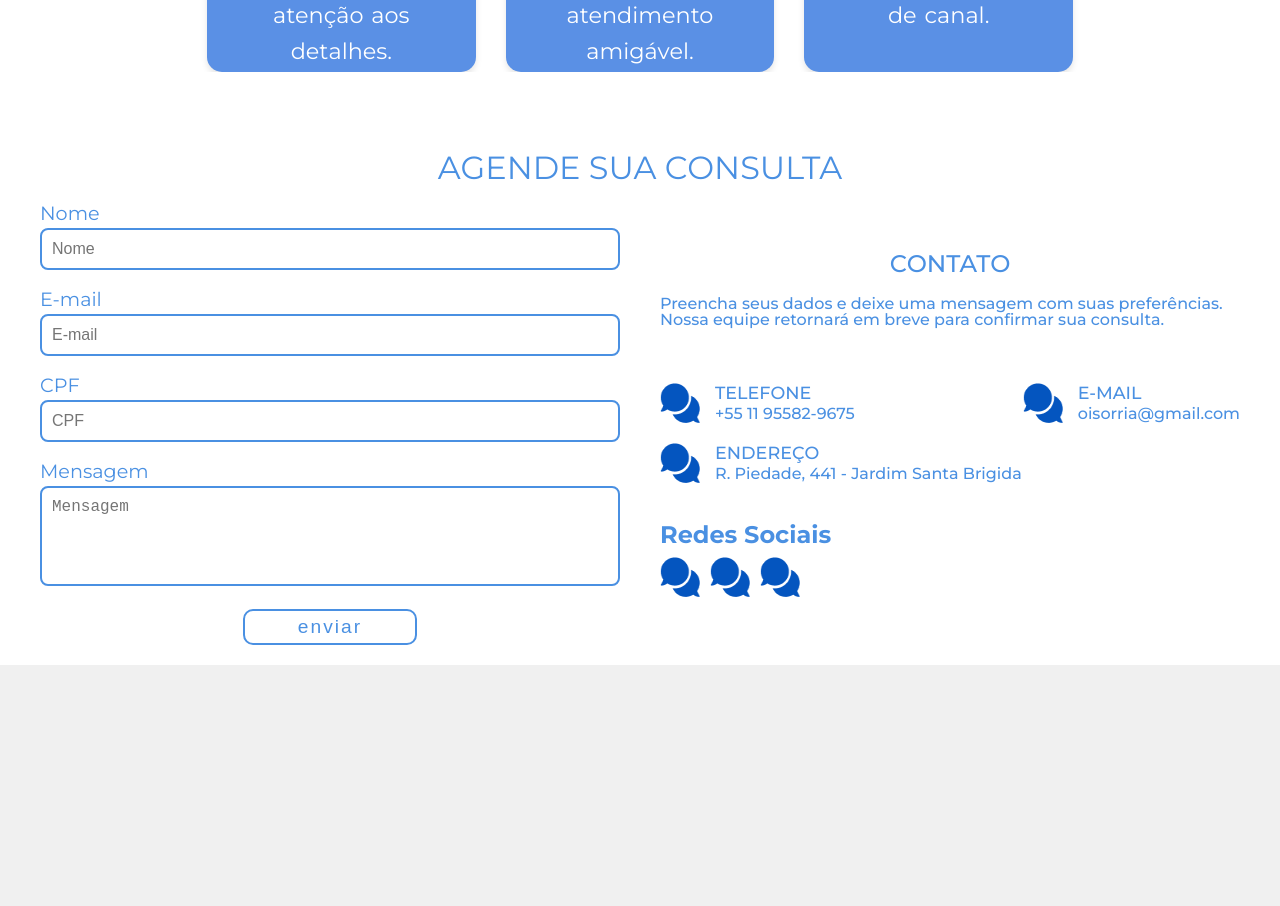
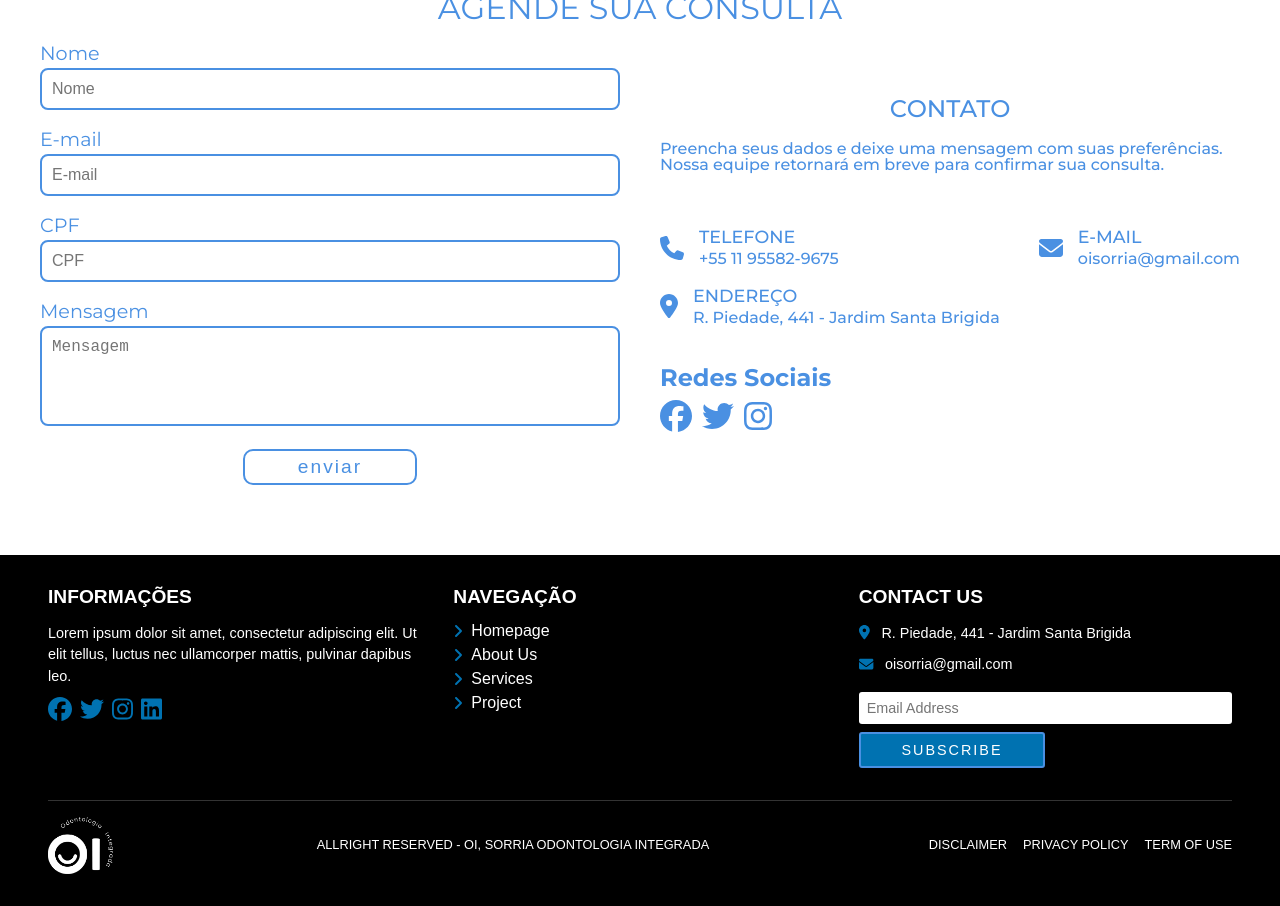
Before and after one commit to maarcos-floriano/Site-Oi-Sorria-App, a React (Vite) app: page / in a window 1280 px wide. Shown: the part 2820-3726 px from the top of the page. Before the commit the page ends 3485 px from the top, so only its background shows below. Built offline with nearby package versions, Linux system fonts and the light colour scheme.

Commit message:
feat: Section Footer e ajustes finais no geral

```diff
--- a/package.json
+++ b/package.json
@@ -12,6 +12,9 @@
   "dependencies": {
     "@emotion/react": "^11.13.3",
     "@emotion/styled": "^11.13.0",
+    "@fortawesome/free-brands-svg-icons": "^6.6.0",
+    "@fortawesome/free-solid-svg-icons": "^6.6.0",
+    "@fortawesome/react-fontawesome": "^0.2.2",
     "@mui/material": "^6.1.2",
     "@mui/styled-engine-sc": "^6.1.2",
     "axios": "^1.7.7",
--- a/src/components/TeamMember/TeamMember.module.css
+++ b/src/components/TeamMember/TeamMember.module.css
@@ -4,11 +4,13 @@
   padding: 150px 20px 20px;
   color: white;
   width: 100%;
-  height: 70vh;
+  height: 400px; /* Altura fixa para todos os cards */
   box-shadow: 0 4px 6px rgba(0, 0, 0, 0.1);
   box-sizing: border-box;
   position: relative;
   margin-top: 60px;
+  display: flex;
+  flex-direction: column;
 }
 
 .imageWrapper {
@@ -33,21 +35,38 @@
 .memberName {
   font-size: 1.75em;
   font-weight: bold;
-  margin-bottom: 30px;
+  margin-bottom: 15px;
 }
 
 .memberDescription {
-  font-size: 1.4em;
-  line-height: 1.6;
-  word-spacing: 2px;
-  padding: 0 20px;
-  overflow: hidden;
+  font-size: 1.2em;
+  line-height: 1.4;
+  word-spacing: 1px;
+  padding: 0 10px;
+  overflow-y: auto; /* Permite rolagem vertical */
+  flex-grow: 1;
+  /* Estiliza a barra de rolagem */
+  scrollbar-width: thin;
+  scrollbar-color: rgba(255, 255, 255, 0.5) transparent;
+}
+
+/* Estiliza a barra de rolagem para navegadores WebKit (Chrome, Safari, etc.) */
+.memberDescription::-webkit-scrollbar {
+  width: 6px;
+}
+
+.memberDescription::-webkit-scrollbar-track {
+  background: transparent;
+}
+
+.memberDescription::-webkit-scrollbar-thumb {
+  background-color: rgba(255, 255, 255, 0.5);
+  border-radius: 3px;
 }
 
 @media (max-width: 768px) {
   .teamMember {
-    padding: 120px 15px 20px;
-    margin-top: 80px;
+    height: 350px; /* Ajuste a altura para telas menores */
   }
 
   .imageWrapper {
@@ -61,17 +80,14 @@
   }
 
   .memberDescription {
-    font-size: 1.7em;
-    line-height: 1.5;
-    word-spacing: 1px;
-    padding: 0 10px;
+    font-size: 1.1em;
   }
 }
 
 @media (max-width: 480px) {
   .teamMember {
-    padding: 100px 10px 20px;
-    margin-top: 70px;
+    height: 300px; /* Ajuste a altura para telas muito pequenas */
+    padding: 100px 20px 20px;
   }
 
   .imageWrapper {
@@ -85,7 +101,6 @@
   }
 
   .memberDescription {
-    font-size: 1.4em;
-    line-height: 1.4;
+    font-size: 1em;
   }
 }
--- a/src/pages/Home/Home.jsx
+++ b/src/pages/Home/Home.jsx
@@ -5,6 +5,7 @@ import DentalProcedures from '../Sections/DentalProcedures/DentalProcedures';
 import TeamSection from '../Sections/TeamSection/TeamSection';
 import AgendarConsulta from '../Sections/AgendarConsulta/AgendarConsulta';
 import style from './Home.module.css';
+import Footer from '../Sections/Footer/Footer';
 
 const Home = () => {
   return (
@@ -15,6 +16,7 @@ const Home = () => {
       <DentalProcedures />
       <TeamSection />
       <AgendarConsulta />
+      <Footer />
     </div>
   );
 };
--- a/src/pages/Home/Home.module.css
+++ b/src/pages/Home/Home.module.css
@@ -2,6 +2,6 @@ body, html{
     margin: 0;
     padding: 0;
     font-family: 'Montserrat', sans-serif;
-    background-color: #f0f0f0;
+    background-color: #fff;
     overflow-x: hidden;
 }
--- a/src/pages/Sections/AgendarConsulta/AgendarConsulta.jsx
+++ b/src/pages/Sections/AgendarConsulta/AgendarConsulta.jsx
@@ -1,6 +1,8 @@
 import React from 'react';
 import styles from './AgendarConsulta.module.css';
-import chat from '../../../utils/assets/chat.png';
+import { FontAwesomeIcon } from '@fortawesome/react-fontawesome';
+import { faPhone, faEnvelope, faMapMarkerAlt } from '@fortawesome/free-solid-svg-icons';
+import { faFacebook, faTwitter, faInstagram } from '@fortawesome/free-brands-svg-icons';
 
 const AgendarConsulta = () => {
   return (
@@ -36,7 +38,7 @@ const AgendarConsulta = () => {
 
           <div className={styles.contactRow}>
             <div className={styles.contactItem}>
-              <img src={chat} alt="Telefone" className={styles.icon} />
+              <FontAwesomeIcon icon={faPhone} className={styles.icon} />
               <div>
                 <h4>TELEFONE</h4>
                 <p>+55 11 95582-9675</p>
@@ -44,7 +46,7 @@ const AgendarConsulta = () => {
             </div>
 
             <div className={styles.contactItem}>
-              <img src={chat} alt="E-mail" className={styles.icon} />
+              <FontAwesomeIcon icon={faEnvelope} className={styles.icon} />
               <div>
                 <h4>E-MAIL</h4>
                 <p>oisorria@gmail.com</p>
@@ -53,7 +55,7 @@ const AgendarConsulta = () => {
           </div>
 
           <div className={styles.contactItem}>
-            <img src={chat} alt="Endereço" className={styles.icon} />
+            <FontAwesomeIcon icon={faMapMarkerAlt} className={styles.icon} />
             <div>
               <h4>ENDEREÇO</h4>
               <p>R. Piedade, 441 - Jardim Santa Brigida</p>
@@ -63,9 +65,9 @@ const AgendarConsulta = () => {
           <div className={styles.socialMediaSection}>
             <h3 className={styles.socialTitle}>Redes Sociais</h3>
             <div className={styles.socialMedia}>
-              <img src={chat} alt="Redes Sociais" className={styles.icon} />
-              <img src={chat} alt="Redes Sociais" className={styles.icon} />
-              <img src={chat} alt="Redes Sociais" className={styles.icon} />
+              <a href="#"><FontAwesomeIcon icon={faFacebook} className={styles.icon} /></a>
+              <a href="#"><FontAwesomeIcon icon={faTwitter} className={styles.icon} /></a>
+              <a href="#"><FontAwesomeIcon icon={faInstagram} className={styles.icon} /></a>
             </div>
           </div>
         </div>
--- a/src/pages/Sections/AgendarConsulta/AgendarConsulta.module.css
+++ b/src/pages/Sections/AgendarConsulta/AgendarConsulta.module.css
@@ -4,6 +4,7 @@
   flex-direction: column;
   align-items: center;
   background-color: #fff;
+  margin-bottom: 50px;
 }
 
 .title {
@@ -130,8 +131,12 @@
 }
 
 .icon {
-  width: 40px;
-  height: 40px;
+  font-size: 1.5rem;
+  color: #4a90e2;
+}
+
+.socialMedia a .icon {
+  font-size: 2rem;
 }
 
 .socialMediaSection {
--- /dev/null
+++ b/src/pages/Sections/Footer/Footer.jsx
@@ -0,0 +1,72 @@
+import React from 'react';
+import styles from './Footer.module.css';
+import { FontAwesomeIcon } from '@fortawesome/react-fontawesome';
+import { faAngleRight, faMapMarkerAlt, faEnvelope } from '@fortawesome/free-solid-svg-icons';
+import { faFacebook, faTwitter, faInstagram, faLinkedin } from '@fortawesome/free-brands-svg-icons';
+import logo from "../../../utils/assets/logo.png";
+
+const Footer = () => {
+  return (
+    <footer className={styles.footer}>
+      <div className={styles.container}>
+        <div className={styles.section}>
+          <h3>INFORMAÇÕES</h3>
+          <p>
+            Lorem ipsum dolor sit amet, consectetur adipiscing elit. Ut elit tellus, luctus nec
+            ullamcorper mattis, pulvinar dapibus leo.
+          </p>
+          <div className={styles.socialIcons}>
+            <a href="#"><FontAwesomeIcon icon={faFacebook} className={styles.socialIcon} /></a>
+            <a href="#"><FontAwesomeIcon icon={faTwitter} className={styles.socialIcon} /></a>
+            <a href="#"><FontAwesomeIcon icon={faInstagram} className={styles.socialIcon} /></a>
+            <a href="#"><FontAwesomeIcon icon={faLinkedin} className={styles.socialIcon} /></a>
+          </div>
+        </div>
+
+        <div className={styles.section}>
+          <h3>NAVEGAÇÃO</h3>
+          <ul className={styles.navList}>
+            <li>
+              <FontAwesomeIcon icon={faAngleRight} className={styles.icon} />
+              <a href="#">Homepage</a>
+            </li>
+            <li>
+              <FontAwesomeIcon icon={faAngleRight} className={styles.icon} />
+              <a href="#">About Us</a>
+            </li>
+            <li>
+              <FontAwesomeIcon icon={faAngleRight} className={styles.icon} />
+              <a href="#">Services</a>
+            </li>
+            <li>
+              <FontAwesomeIcon icon={faAngleRight} className={styles.icon} />
+              <a href="#">Project</a>
+            </li>
+          </ul>
+        </div>
+
+        <div className={styles.section}>
+          <h3>CONTACT US</h3>
+          <p><FontAwesomeIcon icon={faMapMarkerAlt} className={styles.contactIcon} /> R. Piedade, 441 - Jardim Santa Brigida</p>
+          <p><FontAwesomeIcon icon={faEnvelope} className={styles.contactIcon} /> <a href="mailto:oisorria@gmail.com">oisorria@gmail.com</a></p>
+          <div className={styles.subscribe}>
+            <input type="email" placeholder="Email Address" />
+            <button>SUBSCRIBE</button>
+          </div>
+        </div>
+      </div>
+
+      <div className={styles.bottomBar}>
+        <img src={logo} alt="Logo" />
+        <p>ALLRIGHT RESERVED - OI, SORRIA ODONTOLOGIA INTEGRADA</p>
+        <div className={styles.legalLinks}>
+          <a href="#">DISCLAIMER</a>
+          <a href="#">PRIVACY POLICY</a>
+          <a href="#">TERM OF USE</a>
+        </div>
+      </div>
+    </footer>
+  );
+};
+
+export default Footer;
--- /dev/null
+++ b/src/pages/Sections/Footer/Footer.module.css
@@ -0,0 +1,171 @@
+/* Estilos gerais do footer */
+.footer {
+    background-color: #000;
+    color: #fff;
+    padding: 2rem 3rem;
+    font-family: 'Arial', sans-serif;
+}
+
+.container {
+    display: flex;
+    flex-wrap: wrap;
+    justify-content: space-between;
+    gap: 2rem;
+}
+
+.section {
+    flex: 1;
+    min-width: 250px;
+}
+
+.section a {
+    text-decoration: none;
+    color: #fff;
+}
+
+.section h3 {
+    font-size: 1.2rem;
+    margin-bottom: 1rem;
+    font-weight: bold;
+}
+
+.section p {
+    font-size: 0.9rem;
+    line-height: 1.5;
+    margin-bottom: 10px;
+}
+
+/* Estilos dos ícones de redes sociais */
+.socialIcons a {
+    margin-right: 0.5rem;
+}
+
+.socialIcon {
+    font-size: 1.5rem;
+    color: #0072b1;
+}
+
+.socialIcon:hover {
+    color: #005f90;
+}
+
+/* Links de navegação */
+.navList {
+    list-style: none;
+    padding: 0;
+}
+
+.navList li {
+    display: flex;
+    align-items: center;
+    margin-bottom: 0.5rem;
+}
+
+.navList a {
+    color: #fff;
+    text-decoration: none;
+    margin-left: 0.5rem;
+}
+
+.navList a:hover {
+    text-decoration: underline;
+}
+
+.icon {
+    color: #0072b1;
+    font-size: 1rem;
+}
+
+/* Estilos da seção de contato */
+.contactIcon {
+    color: #0072b1;
+    margin-right: 0.5rem;
+}
+
+.subscribe {
+    display: flex;
+    gap: 0.5rem;
+    margin-top: 1rem;
+    flex-direction: column;
+}
+
+.subscribe input {
+    flex: 1;
+    padding: 0.5rem;
+    border: none;
+    border-radius: 3px;
+    font-size: 0.9rem;
+}
+
+.subscribe button {
+    width: 50%;
+    background-color: #0072b1;
+    color: #fff;
+    border: 2px solid #4a90e2;
+    padding: 0.5rem 1rem;
+    cursor: pointer;
+    border-radius: 3px;
+    font-size: 0.9rem;
+    transition: all 0.3s ease;
+    letter-spacing: 2px;
+}
+
+.subscribe button:hover {
+    background-color: transparent;
+    color: #4a90e2;
+    border-color: #4a90e2;
+}
+
+/* Barra inferior */
+.bottomBar {
+    display: flex;
+    justify-content: space-between;
+    align-items: center;
+    margin-top: 2rem;
+    padding-top: 1rem;
+    border-top: 1px solid #333;
+    font-size: 0.8rem;
+}
+
+.bottomBar img {
+    width: 65px;
+    height: auto;
+}
+
+.legalLinks a {
+    color: #fff;
+    margin-left: 1rem;
+    text-decoration: none;
+}
+
+.legalLinks a:hover {
+    text-decoration: underline;
+}
+
+/* Responsividade */
+@media (max-width: 768px) {
+    .footer {
+        padding: 2rem 2rem;
+    }
+
+    .container {
+        flex-direction: column;
+    }
+
+    .bottomBar {
+        flex-direction: column;
+        text-align: center;
+    }
+
+    .legalLinks {
+        margin-top: 1rem;
+    }
+
+    .legalLinks a {
+        margin-left: 0.5rem;
+    }
+
+    .bottomBar img {
+        margin-bottom: 20px;
+    }
+}
```
Also changed, not shown: 1 other file (tests, documents, lock files or other folders).
